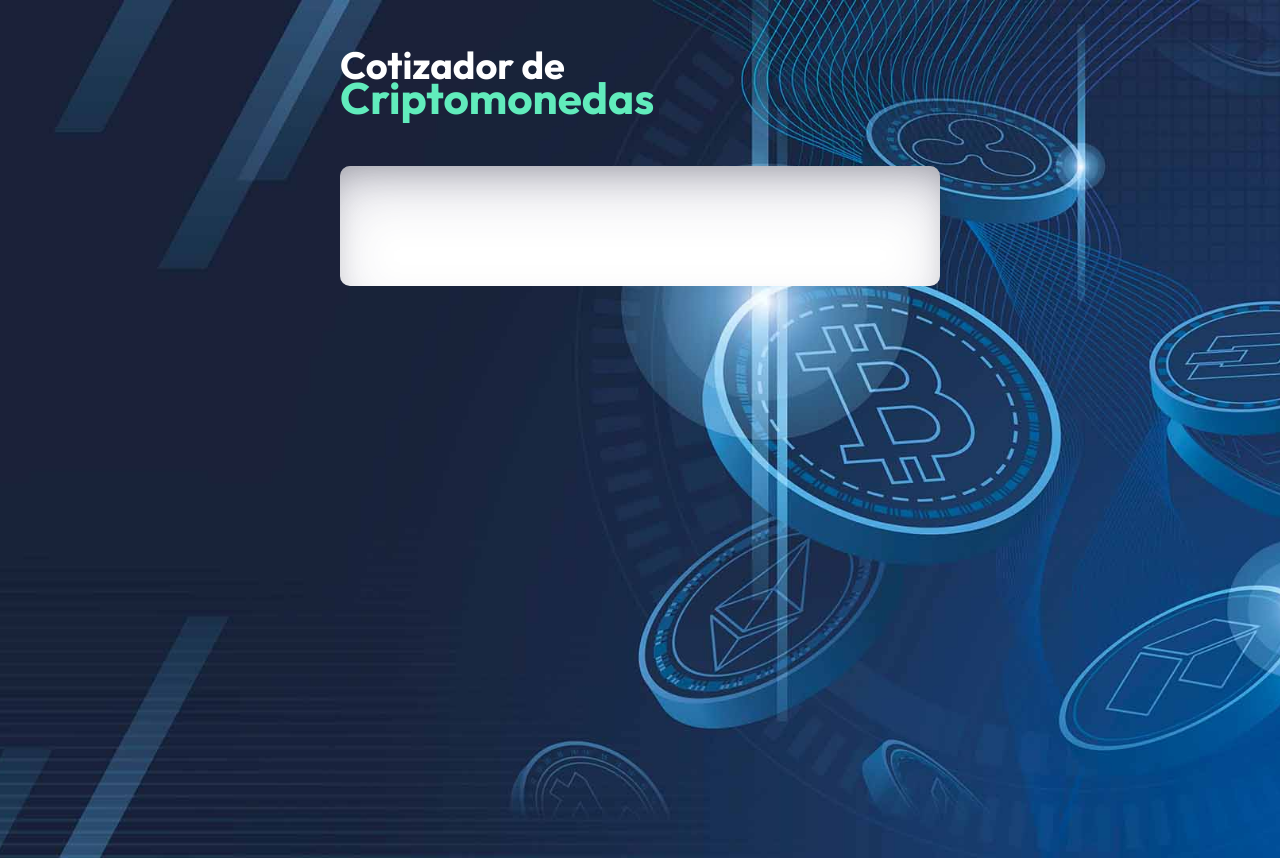
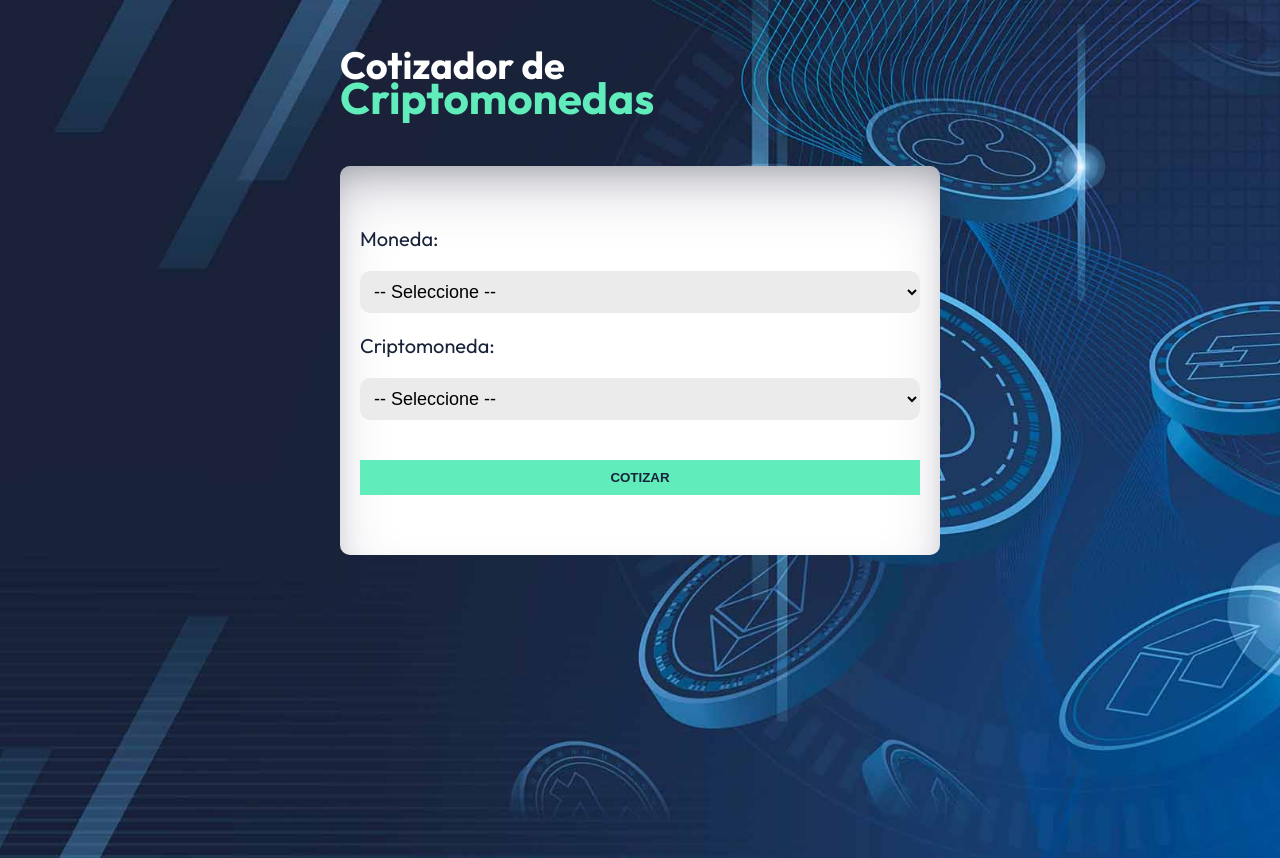
Before and after one commit to devAyyoub/Cripto-app, a React (Vite) app: page / in a window 1280 px wide. Built offline with nearby package versions, Linux system fonts and the light colour scheme.

Commit message:
working on the css

```diff
--- a/src/App.tsx
+++ b/src/App.tsx
@@ -1,3 +1,4 @@
+import CriptoSearchForm from "./components/CriptoSearchForm"
 
 
 function App() {
@@ -7,7 +8,7 @@
     <div className="container">
       <h1 className="app-title">Cotizador de <span>Criptomonedas</span></h1>
       <div className="content">
-
+        <CriptoSearchForm/>
       </div>
     </div>
    </>
--- /dev/null
+++ b/src/components/CriptoSearchForm.tsx
@@ -0,0 +1,25 @@
+import { useState } from "react"
+
+export default function CriptoSearchForm() {
+
+    const [currency, setCurrency] = useState('')
+
+  return (
+    <form action="" className="form">
+        <div className="field">
+            <label htmlFor="currency">Moneda:</label>
+            <select name="currency" id="currency">
+                <option value="">-- Seleccione --</option>
+            </select>
+        </div>
+        <div className="field">
+            <label htmlFor="criptocurrency">Criptomoneda:</label>
+            <select name="criptocurrency" id="criptocurrency">
+                <option value="">-- Seleccione --</option>
+            </select>
+        </div>
+
+        <input type="submit" value="Cotizar" />
+    </form>
+  )
+}
--- a/src/index.css
+++ b/src/index.css
@@ -14,6 +14,7 @@
   background-size: cover;
   min-height: 100vh;
   font-family: "Outfit", sans-serif;
+  font-size: 2rem;
 }
 
 .container {
@@ -42,3 +43,36 @@
   border-radius: 1rem;
   box-shadow: rgba(50, 50, 93, 0.25) 0px 30px 60px -12px inset, rgba(0, 0, 0, 0.3) 0px 18px 36px -18px inset;
 }
+
+.form, .field {
+  display: flex;
+  flex-direction: column;
+  gap: 2rem;
+}
+
+.form label {
+  color: var(--black);
+}
+
+.form select {
+  background-color: #ECEBEB;
+  border: none;
+  padding: 1rem;
+  border-radius: 1rem;
+  font-size: 1.8rem;
+}
+
+.form [type = "submit"] {
+  background-color: var(--primary);
+  color: var(--black);
+  border: none;
+  padding: 1rem;
+  font-weight: 900;
+  cursor: pointer;
+  text-transform: uppercase;
+  margin-top: 2rem;
+  transition: 300ms ease;
+}
+.form [type = "submit"]:hover {
+  background-color: #0cb387;
+}
```
